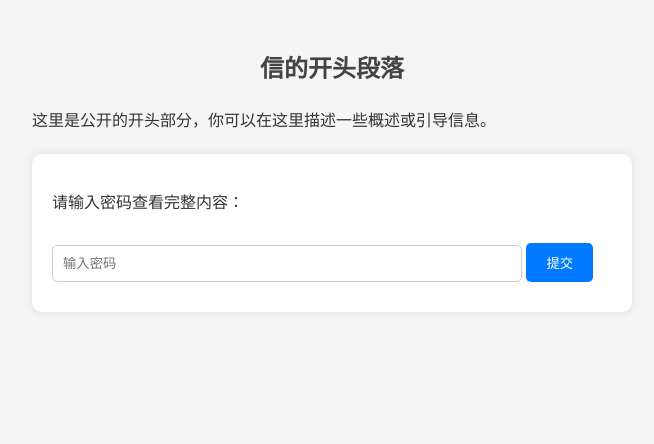
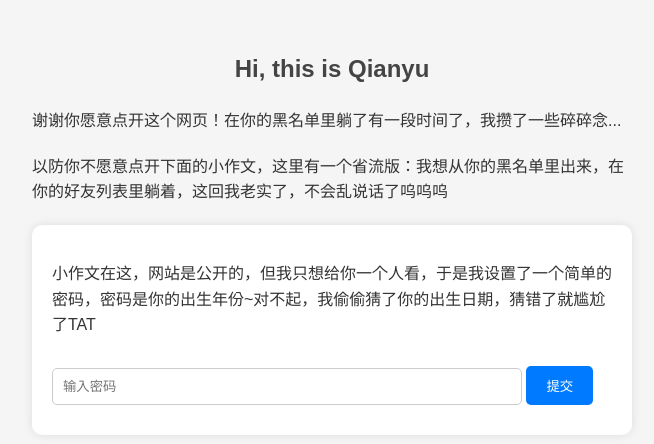
Before and after one commit to xieqyuu/yu, a plain HTML site: page index.html in a window 1280 px wide. Shown: the whole page, without its empty margins (308-962 px from the left). Drawn offline with Linux system fonts and the light colour scheme.

Commit message:
Update index.html

```diff
--- a/index.html
+++ b/index.html
@@ -47,21 +47,22 @@
   <script>
     function checkPassword() {
       var password = document.getElementById("password").value;
-      if (password === "你的密码") {
+      if (password === "1234") {
         document.getElementById("content").style.display = "block";
         document.getElementById("form").style.display = "none";
       } else {
-        alert("密码错误，请重试！");
+        alert("密码是你的出生年份，四位数字喔~");
       }
     }
   </script>
 </head>
 <body>
-  <h2>信的开头段落</h2>
-  <p>这里是公开的开头部分，你可以在这里描述一些概述或引导信息。</p>
+  <h2>Hi, this is Qianyu</h2>
+  <p>谢谢你愿意点开这个网页！在你的黑名单里躺了有一段时间了，我攒了一些碎碎念...</p>
+  <p>以防你不愿意点开下面的小作文，这里有一个省流版：我想从你的黑名单里出来，在你的好友列表里躺着，这回我老实了，不会乱说话了呜呜呜</p>
 
   <div id="form">
-    <p>请输入密码查看完整内容：</p>
+    <p>小作文在这，网站是公开的，但我只想给你一个人看，于是我设置了一个简单的密码，密码是你的出生年份~对不起，我偷偷猜了你的出生日期，猜错了就尴尬了TAT</p>
     <input type="password" id="password" placeholder="输入密码">
     <button onclick="checkPassword()">提交</button>
   </div>
```
